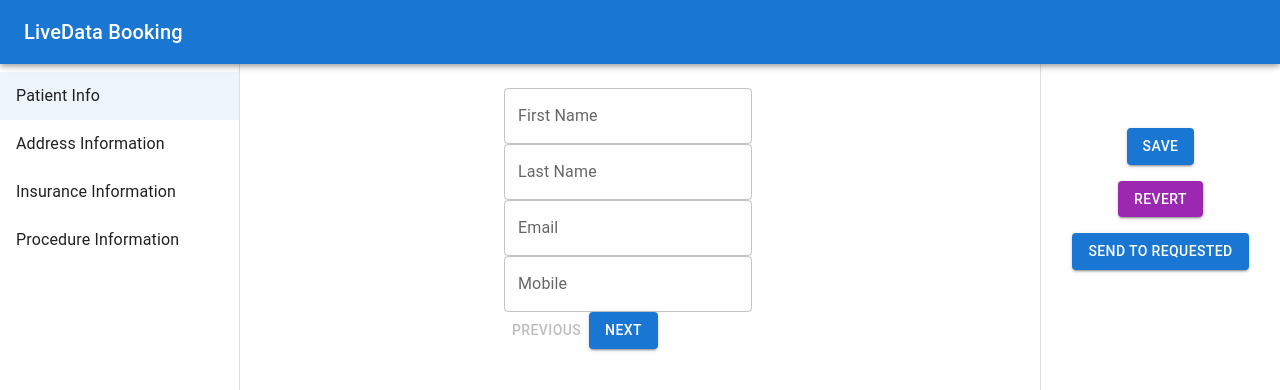
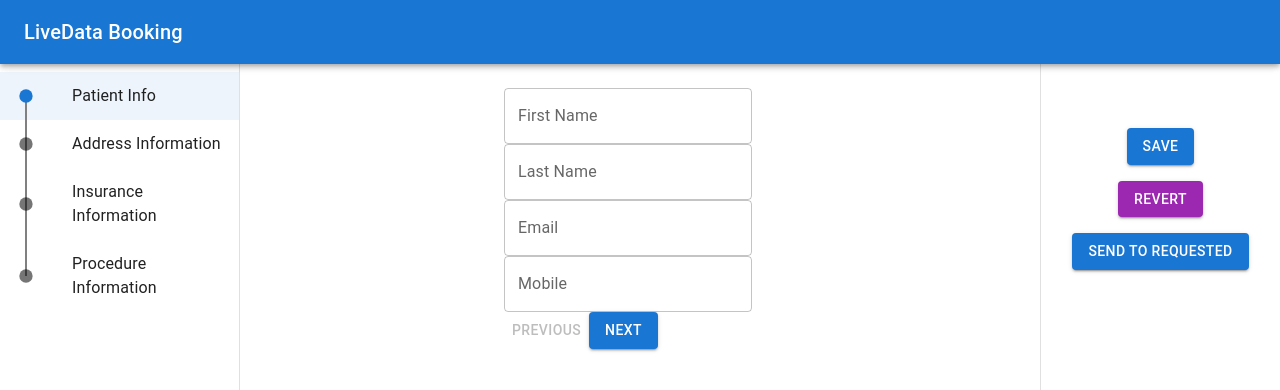
Before and after one commit to gpeddle-LiveData/ng-booking-antd, a React (Create React App) app: page / in a window 1280 px wide. Shown: the top 390 px of the page. Built offline with nearby package versions, Linux system fonts and the light colour scheme.

Commit message:
add bullets and vertical line

```diff
--- a/src/components/LeftSidebar.tsx
+++ b/src/components/LeftSidebar.tsx
@@ -5,6 +5,8 @@
 import List from '@mui/material/List';
 import ListItem from '@mui/material/ListItem';
 import ListItemText from '@mui/material/ListItemText';
+import ListItemIcon from '@mui/material/ListItemIcon';
+import FiberManualRecordIcon from '@mui/icons-material/FiberManualRecord';
 import { useTheme } from '@mui/material/styles';
 import { useFormDefinition } from '../contexts/FormDefinitionContext';
 
@@ -27,18 +29,40 @@
                 [`& .MuiDrawer-paper`]: {
                     width: drawerWidth,
                     boxSizing: 'border-box',
-                    marginTop: '64px',  // Assuming the AppBar height is 64px. Adjust if your AppBar height is different
+                    marginTop: '64px',
+                    position: 'relative',
                 },
             }}
         >
             <List>
-                {formDefinition?.map((step) => (
+                {formDefinition?.map((step, index) => (
                     <ListItem
                       button
                       key={step.step}
                       onClick={() => handleListItemClick(step.step)}
                       selected={currentStep === step.step}
+                      sx={{
+                          position: 'relative',
+                          '&::before': {
+                              content: '""',
+                              position: 'absolute',
+                              left: '25px', // Adjusted based on your feedback
+                              width: '2px',
+                              backgroundColor: 'gray',
+                              top: index === 0 ? '50%' : '0',
+                              bottom: index === formDefinition.length - 1 ? '50%' : '0',
+                              zIndex: 0, // Ensure the line is behind the icons
+                          }
+                      }}
                     >
+                        <ListItemIcon sx={{ zIndex: 1 }}>
+                            <FiberManualRecordIcon
+                                fontSize="small"
+                                sx={{
+                                    color: currentStep === step.step ? theme.palette.primary.main : 'inherit'
+                                }}
+                            />
+                        </ListItemIcon>
                         <ListItemText primary={step.stepName} />
                     </ListItem>
                 ))}
```
